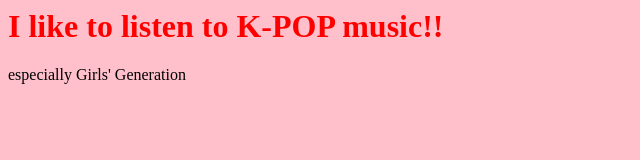
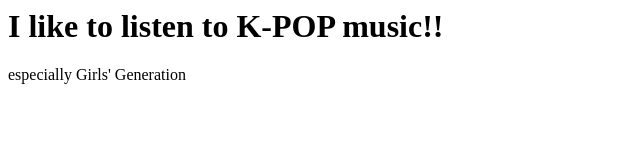
Before and after one commit to chiyian/chiyian.github.io, a plain HTML site: page index.html in a window 1280 px wide. Shown: the whole page, without its empty margins (0-640 px from the left). Drawn offline with Linux system fonts and the light colour scheme.

Commit message:
Update index.html

```diff
--- a/index.html
+++ b/index.html
@@ -1,11 +1,6 @@
 <html>
 <head>
     <title>This is my first HTML practice!</title>
-    <style>
-    body{background-color:pink;}
-    h1{color:red;}
-    p{color:black;}
-    </style>
 </head>
 <body>
     <h1>I like to listen to K-POP music!!</h1>
```
